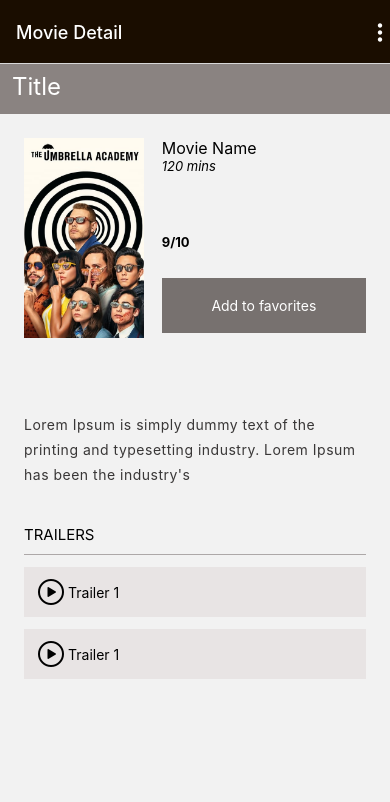
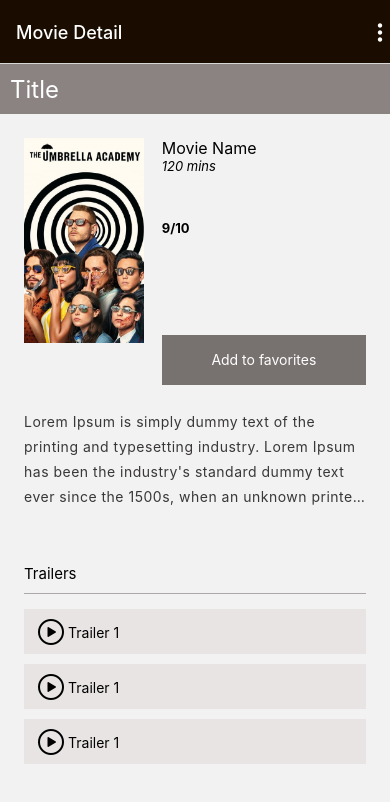
Before and after one commit to ajaypadwal73/movie-app, a React Native app: screen /MovieDetail in a window 390 px wide. Shown: the top 802 px of the page. Built offline with nearby package versions, Linux system fonts and the light colour scheme.

Commit message:
components extracted from screens

```diff
--- a/components/MovieDetailsScreen/ContentContainer.js
+++ b/components/MovieDetailsScreen/ContentContainer.js
@@ -14,22 +14,23 @@ function ContentContainer({
         />
       </View>
 
-      <View style={styles.movieDurationRatingsContainer}>
-        <View>
+      <View style={styles.movieDuratingRatingFavoritesContainer}>
+        <View style={styles.movieDurationContainer}>
           <View>
-            <Text style={styles.movie}>{movie}</Text>
+            <Text style={styles.movie}>Movie Name</Text>
           </View>
+          <View>
+            <Text style={styles.duration}>120 mins</Text>
+          </View>
+        </View>
 
-          <View>
-            <Text style={styles.duration}>{duration} mins</Text>
-          </View>
-
-          <View style={styles.ratingsContainer}>
-            <Text style={styles.ratings}>{ratings}/10</Text>
-          </View>
-          <View style={styles.buttonContainer}>
+        <View style={styles.ratingsContainer}>
+          <Text style={styles.ratingsText}>9/10</Text>
+        </View>
+        <View style={styles.addToFavContainer}>
+          <View style={styles.addToFavButton}>
             <Pressable title="Add to favorites">
-              <Text style={styles.buttonText}>Add to favorites</Text>
+              <Text style={styles.addToFavText}>Add to favorites</Text>
             </Pressable>
           </View>
         </View>
@@ -42,21 +43,24 @@ export default ContentContainer;
 
 const styles = StyleSheet.create({
   contentContainer: {
-    flex: 0.5,
+    flex: 1.7,
     margin: 24,
     flexDirection: "row",
   },
   imageContainer: {
     width: "35%",
-    height: 200,
+    height: 205,
   },
   image: {
     width: "100%",
     height: "100%",
   },
-  movieDurationRatingsContainer: {
+  movieDuratingRatingFavoritesContainer: {
     flex: 1,
     marginLeft: 18,
+  },
+  movieDurationContainer: {
+    flex: 1,
   },
   movie: {
     fontSize: 16,
@@ -66,20 +70,24 @@ const styles = StyleSheet.create({
     fontStyle: "italic",
   },
   ratingsContainer: {
-    marginTop: 60,
+    flex: 1,
   },
-  ratings: {
+  ratingsText: {
     fontSize: 13,
     fontWeight: "bold",
   },
-  buttonContainer: {
-    marginTop: 28,
-    height: 55,
+  addToFavContainer: {
+    flex: 1,
+    flexDirection: "column-reverse",
+  },
+  addToFavButton: {
     backgroundColor: "#77716f",
+    width: "100%",
+    height: 50,
     justifyContent: "center",
     alignItems: "center",
   },
-  buttonText: {
+  addToFavText: {
     color: "white",
   },
 });
--- a/components/MovieDetailsScreen/StoryOulineContainer.js
+++ b/components/MovieDetailsScreen/StoryOulineContainer.js
@@ -4,8 +4,16 @@ import { View, Text, StyleSheet } from "react-native";
 function StoryOulineContainer({storyOutline="Lorem Ipsum is simply dummy text of the printing and typesettingindustry. Lorem Ipsum has been the industry's"}) {
   return (
     <View style={styles.storyOutlineContainer}>
-        <Text numberOfLines={3} style={styles.storyOutlineText}>
-          {storyOutline}
+        <Text numberOfLines={4} style={styles.storyOutlineText}>
+          Lorem Ipsum is simply dummy text of the printing and typesetting
+          industry. Lorem Ipsum has been the industry's standard dummy text ever
+          since the 1500s, when an unknown printer took a galley of type and
+          scrambled it to make a type specimen book. It has survived not only
+          five centuries, but also the leap into electronic typesetting,
+          remaining essentially unchanged. It was popularised in the 1960s with
+          the release of Letraset sheets containing Lorem Ipsum passages, and
+          more recently with desktop publishing software like Aldus PageMaker
+          including versions of Lorem Ipsum.
         </Text>
       </View>
   )
@@ -15,8 +23,8 @@ export default StoryOulineContainer
 
 const styles = StyleSheet.create({
   storyOutlineContainer: {
-      flex: 0.5,
-      margin: 24,
+    flex: 1,
+    marginHorizontal: 24,
   },
   storyOutlineText: {
     lineHeight: 25,
--- a/components/Title.js
+++ b/components/MovieDetailsScreen/Title.js
@@ -13,16 +13,14 @@ export default Title;
 
 const styles = StyleSheet.create({
   titleContainer: {
-    width: "100%",
+    backgroundColor: "#8a8381",
     height: 50,
-    backgroundColor: "#8a8381",
+    justifyContent: "center",
   },
   title: {
+    color: "white",
     fontSize: 24,
     fontWeight: "400",
-    color: "white",
-    marginVertical: 8,
-    marginLeft: 12,
-    alignItems: "center",
+    marginLeft: 10,
   },
 });
--- /dev/null
+++ b/components/MovieDetailsScreen/TrailerSection.js
@@ -0,0 +1,39 @@
+import React from "react";
+import { View, Text, StyleSheet, Image, Button, Pressable } from "react-native";
+import Ionicons from "@expo/vector-icons/Ionicons";
+import TrailerButton from "../TrailerButton";
+
+function TrailerSection() {
+  return (
+    <View style={styles.trailerContentContainer}>
+      <View style={styles.trailerTitleContainer}>
+        <Text style={styles.trailerTitleText}>Trailers</Text>
+      </View>
+      <View style={styles.trailersContainer}>
+        <TrailerButton />
+        <TrailerButton />
+        <TrailerButton />
+      </View>
+    </View>
+  );
+}
+
+export default TrailerSection;
+
+const styles = StyleSheet.create({
+  trailerContentContainer: {
+    flex: 2,
+    marginHorizontal: 24,
+  },
+  trailerTitleContainer: {
+    paddingVertical: 10,
+    borderBottomWidth: 1,
+    borderBottomColor: "#Ada8a8",
+  },
+  trailerTitleText: {
+    fontSize: 15,
+  },
+  trailersContainer:{
+    flex: 1
+  }
+});
--- /dev/null
+++ b/components/TrailerButton.js
@@ -0,0 +1,43 @@
+import React from "react";
+import { View, Text, StyleSheet, Image, Button, Pressable } from "react-native";
+import Ionicons from "@expo/vector-icons/Ionicons";
+
+function TrailerButton() {
+  return (
+    <View style={styles.trailersButtonContainer}>
+      <View style={styles.trailerButton}>
+        <Pressable android_ripple={{ color: "black" }}>
+          <View style={styles.trailerButtonContent}>
+            <View style={styles.iconContainter}>
+              <Ionicons name="play-circle-outline" size={32} />
+            </View>
+            <View>
+              <Text>Trailer 1</Text>
+            </View>
+          </View>
+        </Pressable>
+      </View>
+    </View>
+  );
+}
+
+export default TrailerButton;
+
+const styles = StyleSheet.create({
+  trailersButtonContainer: {
+    marginBottom: 35,
+    flexDirection: 'column',
+    height: 20
+  },
+  trailerButton: {
+    backgroundColor: "#E8e4e4",
+    marginVertical: 15,
+    height: 45,
+  },
+  trailerButtonContent: {
+    flexDirection: "row",
+    marginLeft: 12,
+    alignItems: "center",
+    marginVertical: 6,
+  },
+});
--- a/screens/MovieDetailScreen.js
+++ b/screens/MovieDetailScreen.js
@@ -1,71 +1,20 @@
 import React from "react";
-import { View, Text, StyleSheet, Image, Button, Pressable } from "react-native";
-import Ionicons from "@expo/vector-icons/Ionicons";
+import { View, StyleSheet } from "react-native";
+import Title from "../components/MovieDetailsScreen/Title";
+import ContentContainer from "../components/MovieDetailsScreen/ContentContainer";
+import StoryOulineContainer from "../components/MovieDetailsScreen/StoryOulineContainer";
+import TrailerSection from "../components/MovieDetailsScreen/TrailerSection";
 
 function MovieDetailScreen() {
   return (
     <View style={styles.rootContainer}>
-      <View style={styles.titleContainer}>
-        <Text style={styles.title}>Title</Text>
-      </View>
+      <Title />
 
-      <View style={styles.contentContainer}>
-        <View style={styles.imageContainer}>
-          <Image
-            source={require("../assets/images/1.jpg")}
-            style={styles.image}
-          />
-        </View>
+      <ContentContainer />
 
-        <View style={styles.movieDurationRatingsContainer}>
-          <View>
-            <View>
-              <Text style={styles.movie}>Movie Name</Text>
-            </View>
+      <StoryOulineContainer />
 
-            <View>
-              <Text style={styles.duration}>120 mins</Text>
-            </View>
-
-            <View style={styles.ratingsContainer}>
-              <Text style={styles.ratings}>9/10</Text>
-            </View>
-            <View style={styles.buttonContainer}>
-              <Pressable title="Add to favorites">
-                <Text style={styles.buttonText}>Add to favorites</Text>
-              </Pressable>
-            </View>
-          </View>
-        </View>
-      </View>
-
-      <View style={styles.storyOutlineContainer}>
-        <Text numberOfLines={3} style={styles.storyOutlineText}>
-          Lorem Ipsum is simply dummy text of the printing and typesetting
-          industry. Lorem Ipsum has been the industry's
-        </Text>
-        <View style={styles.trailersContaier}>
-          <Text style={styles.trailerTitleText}>TRAILERS</Text>
-          <View style={styles.trailerContainer}>
-            <Pressable android_ripple={{ color: "black" }}>
-              <View style={styles.trailerContentContainer}>
-                <Ionicons name="play-circle-outline" size={32} />
-                <Text>Trailer 1</Text>
-              </View>
-            </Pressable>
-          </View>
-
-          <View style={styles.trailerContainer}>
-            <Pressable android_ripple={{ color: "black" }}>
-              <View style={styles.trailerContentContainer}>
-                <Ionicons name="play-circle-outline" size={32} />
-                <Text>Trailer 1</Text>
-              </View>
-            </Pressable>
-          </View>
-          {/* <Text>Trailer 1</Text> */}
-        </View>
-      </View>
+      <TrailerSection />
     </View>
   );
 }
@@ -76,89 +25,30 @@ const styles = StyleSheet.create({
   rootContainer: {
     flex: 1,
   },
-  titleContainer: {
-    width: "100%",
-    height: 50,
-    backgroundColor: "#8a8381",
+  trailerContentContainer: {
+    flex: 2,
+    marginHorizontal: 24,
   },
-  title: {
-    fontSize: 24,
-    fontWeight: '400',
-    color: "white",
-    marginVertical: 8,
-    marginLeft: 12,
-    alignItems: "center",
-  },
-  contentContainer: {
-    flex: 1,
-    margin: 24,
-    flexDirection: "row",
-  },
-  imageContainer: {
-    width: "35%",
-    height: 200,
-  },
-  image: {
-    width: "100%",
-    height: "100%",
-  },
-  movieDurationRatingsContainer: {
-    flex: 1,
-    marginLeft: 18,
-  },
-  movie: {
-    fontSize: 16,
-  },
-  duration: {
-    fontSize: 13,
-    fontStyle: "italic",
-  },
-  ratingsContainer: {
-    marginTop: 60,
-  },
-  ratings: {
-    fontSize: 13,
-    fontWeight: "bold",
-  },
-  buttonContainer: {
-    marginTop: 28,
-    height: 55,
-    backgroundColor: "#77716f",
-    justifyContent: "center",
-    alignItems: "center",
-  },
-  buttonText: {
-    color: "white",
-  },
-  storyOutlineContainer: {
-    flex: 1.8,
-    margin: 24,
-  },
-  storyOutlineText: {
-    lineHeight: 25,
-    letterSpacing: 0.5,
-    color: "#393737",
-  },
-  trailersContaier: {
-    marginTop: 28,
-    flex: 1,
-  },
-  trailerTitleText: {
-    fontSize: 15,
+  trailerTitleContainer: {
     paddingVertical: 10,
     borderBottomWidth: 1,
     borderBottomColor: "#Ada8a8",
   },
-  trailerContainer: {
-    marginTop: 12,
+  trailerTitleText: {
+    fontSize: 15,
+  },
+  trailersButtonContainer: {
+    flex: 1,
+  },
+  trailerButton: {
     backgroundColor: "#E8e4e4",
-    height: 50,
+    marginVertical: 15,
+    height: 45,
+  },
+  trailerButtonContent: {
     flexDirection: "row",
-  },
-  trailerContentContainer: {
-    flex: 1,
-    flexDirection: 'row',
+    marginLeft: 12,
     alignItems: 'center',
-    marginLeft: 12
-  },
+    marginVertical: 6
+  }
 });
```
Also changed, not shown: screens/hahah.js (added, +164 -0 lines). Lines whose indentation alone changed are shown as unchanged.
